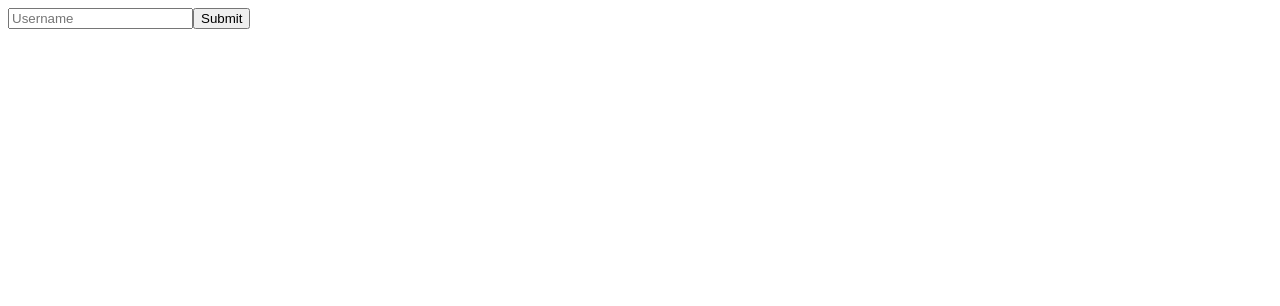
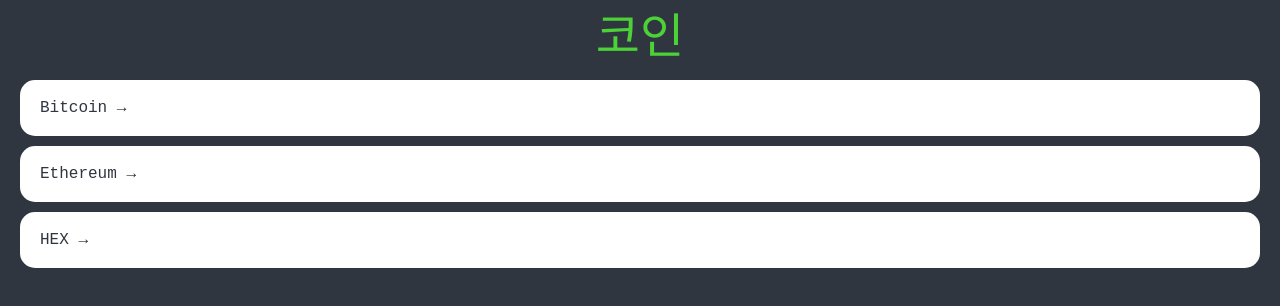
Before and after one commit to RonByRonn/react-master-class-code-challenges-9, a React (Create React App) app: page / in a window 1280 px wide. Shown: the top 306 px of the page. Built offline with nearby package versions, Linux system fonts and the light colour scheme.

Commit message:
5.2 Home part One

```diff
--- a/package.json
+++ b/package.json
@@ -12,8 +12,11 @@
     "@types/react-dom": "^18.2.14",
     "react": "^18.2.0",
     "react-dom": "^18.2.0",
+    "react-query": "^3.39.3",
+    "react-router-dom": "^5.3.4",
     "react-scripts": "5.0.1",
     "styled-components": "^6.1.0",
+    "styled-reset": "^4.5.1",
     "typescript": "^4.9.5",
     "web-vitals": "^2.1.4"
   },
@@ -42,6 +45,7 @@
     ]
   },
   "devDependencies": {
+    "@types/react-router-dom": "^5.3.3",
     "@types/styled-components": "^5.1.29"
   }
 }
--- a/src/App.tsx
+++ b/src/App.tsx
@@ -1,28 +1,38 @@
-import React, { useState } from "react";
+import styled, { createGlobalStyle } from "styled-components";
+import reset from "styled-reset";
+import Router from "./Router";
+
+const Container = styled.div`
+	background-color: ${(props) => props.theme.bgColor};
+`;
+const H1 = styled.h1`
+	color: ${(props) => props.theme.textColor};
+`;
+
+const GlobalStyle = createGlobalStyle`
+  	@import url('https://fonts.googleapis.com/css2?family=Source+Code+Pro:wght@300;400&display=swap');
+	${reset}
+	* {
+		box-sizing: border-box;
+	}
+	body {
+		font-family: 'Source Code Pro', monospace;
+		background-color: ${(props) => props.theme.bgColor};
+		color: ${(props) => props.theme.textColor};
+	}
+	a {
+		text-decoration: none;
+		color: inherit;
+	}
+`;
 
 function App() {
-	const [value, setValue] = useState("");
-	const onChange = (event: React.FormEvent<HTMLInputElement>) => {
-		console.log(event.currentTarget.value);
-		setValue(event.currentTarget.value);
-	};
-	const onSubmit = (event: React.FormEvent<HTMLFormElement>) => {
-		console.log(event);
-		event.preventDefault();
-		setValue("");
-	};
 	return (
-		<div>
-			<form onSubmit={onSubmit}>
-				<input
-					value={value}
-					placeholder="Username"
-					type="text"
-					onChange={onChange}
-				/>
-				<button>Submit</button>
-			</form>
-		</div>
+		<>
+			{/* <Reset /> */}
+			<GlobalStyle />
+			<Router />
+		</>
 	);
 }
 
--- /dev/null
+++ b/src/Router.tsx
@@ -0,0 +1,20 @@
+import { BrowserRouter, Route, Switch } from "react-router-dom";
+import Coin from "./pages/Coin";
+import Coins from "./pages/Coins";
+
+function Router() {
+	return (
+		<BrowserRouter>
+			<Switch>
+				<Route path="/:coinId">
+					<Coin />
+				</Route>
+				<Route path="/">
+					<Coins />
+				</Route>
+			</Switch>
+		</BrowserRouter>
+	);
+}
+
+export default Router;
--- a/src/index.tsx
+++ b/src/index.tsx
@@ -1,12 +1,16 @@
 import React from "react";
 import ReactDOM from "react-dom/client";
+import { ThemeProvider } from "styled-components";
 import App from "./App";
+import { theme } from "./theme";
 
 const root = ReactDOM.createRoot(
 	document.getElementById("root") as HTMLElement
 );
 root.render(
 	<React.StrictMode>
-		<App />
+		<ThemeProvider theme={theme}>
+			<App />
+		</ThemeProvider>
 	</React.StrictMode>
 );
--- /dev/null
+++ b/src/pages/Coin.tsx
@@ -0,0 +1,12 @@
+import { useParams } from "react-router-dom";
+
+interface Params {
+	coinId: string;
+}
+
+function Coin() {
+	const { coinId } = useParams<Params>();
+	return <h1>Coin: {coinId}</h1>;
+}
+
+export default Coin;
--- /dev/null
+++ b/src/pages/Coins.tsx
@@ -0,0 +1,89 @@
+import { Link } from "react-router-dom";
+import styled from "styled-components";
+
+const Container = styled.div`
+	// 0px for vertical, 20px for horizontal
+	padding: 0px 20px;
+`;
+
+const Header = styled.header`
+	height: 10vh;
+	display: flex;
+	justify-content: center;
+	align-items: center;
+`;
+
+const CoinsList = styled.ul``;
+
+const Coin = styled.li`
+	background-color: white;
+	color: ${(props) => props.theme.bgColor};
+	margin-bottom: 10px;
+	border-radius: 15px;
+	a {
+		padding: 20px;
+		transition: color 0.2s ease-in;
+		// coin card의 끝부분까지도 클릭할 수 있게 해줌
+		display: block;
+	}
+	&:hover {
+		// Link도 결국에는 anchor가 됨. 그치만 react-router-dom이 핸들링하기 위한 특별한 이벤트 리스너가 있음
+		a {
+			color: ${(props) => props.theme.accentColor};
+		}
+	}
+`;
+
+const Title = styled.h1`
+	font-size: 48px;
+	color: ${(props) => props.theme.accentColor};
+`;
+
+const coins = [
+	{
+		id: "btc-bitcoin",
+		name: "Bitcoin",
+		symbol: "BTC",
+		rank: 1,
+		is_new: false,
+		is_active: true,
+		type: "coin",
+	},
+	{
+		id: "eth-ethereum",
+		name: "Ethereum",
+		symbol: "ETH",
+		rank: 2,
+		is_new: false,
+		is_active: true,
+		type: "coin",
+	},
+	{
+		id: "hex-hex",
+		name: "HEX",
+		symbol: "HEX",
+		rank: 3,
+		is_new: false,
+		is_active: true,
+		type: "token",
+	},
+];
+
+function Coins() {
+	return (
+		<Container>
+			<Header>
+				<Title>코인</Title>
+			</Header>
+			<CoinsList>
+				{coins.map((coin) => (
+					<Coin key={coin.id}>
+						<Link to={`/${coin.id}`}>{coin.name} &rarr;</Link>
+					</Coin>
+				))}
+			</CoinsList>
+		</Container>
+	);
+}
+
+export default Coins;
--- /dev/null
+++ b/src/theme.ts
@@ -0,0 +1,7 @@
+import { DefaultTheme } from "styled-components";
+
+export const theme: DefaultTheme = {
+	bgColor: "#2f3640",
+	textColor: "#f5f6fa",
+	accentColor: "#4cd137",
+};
--- a/tsconfig.json
+++ b/tsconfig.json
@@ -7,7 +7,7 @@
       "esnext"
     ],
     "allowJs": true,
-    "skipLibCheck": true,
+    "skipLibCheck": false,
     "esModuleInterop": true,
     "allowSyntheticDefaultImports": true,
     "strict": true,
```
Also changed, not shown: src/styled.d.ts (added, +9 -0 lines), 1 other file (tests, documents, lock files or other folders).
